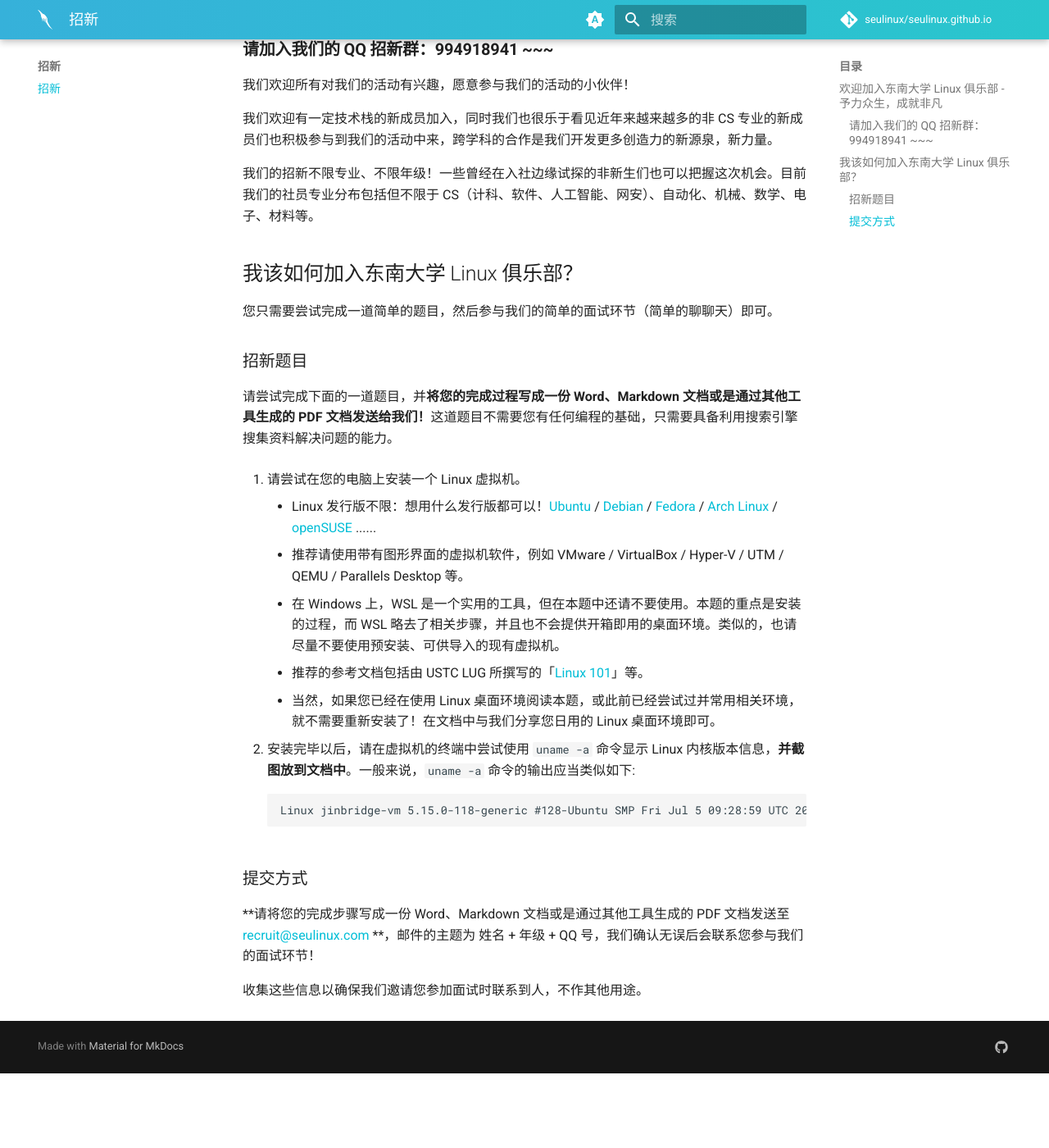
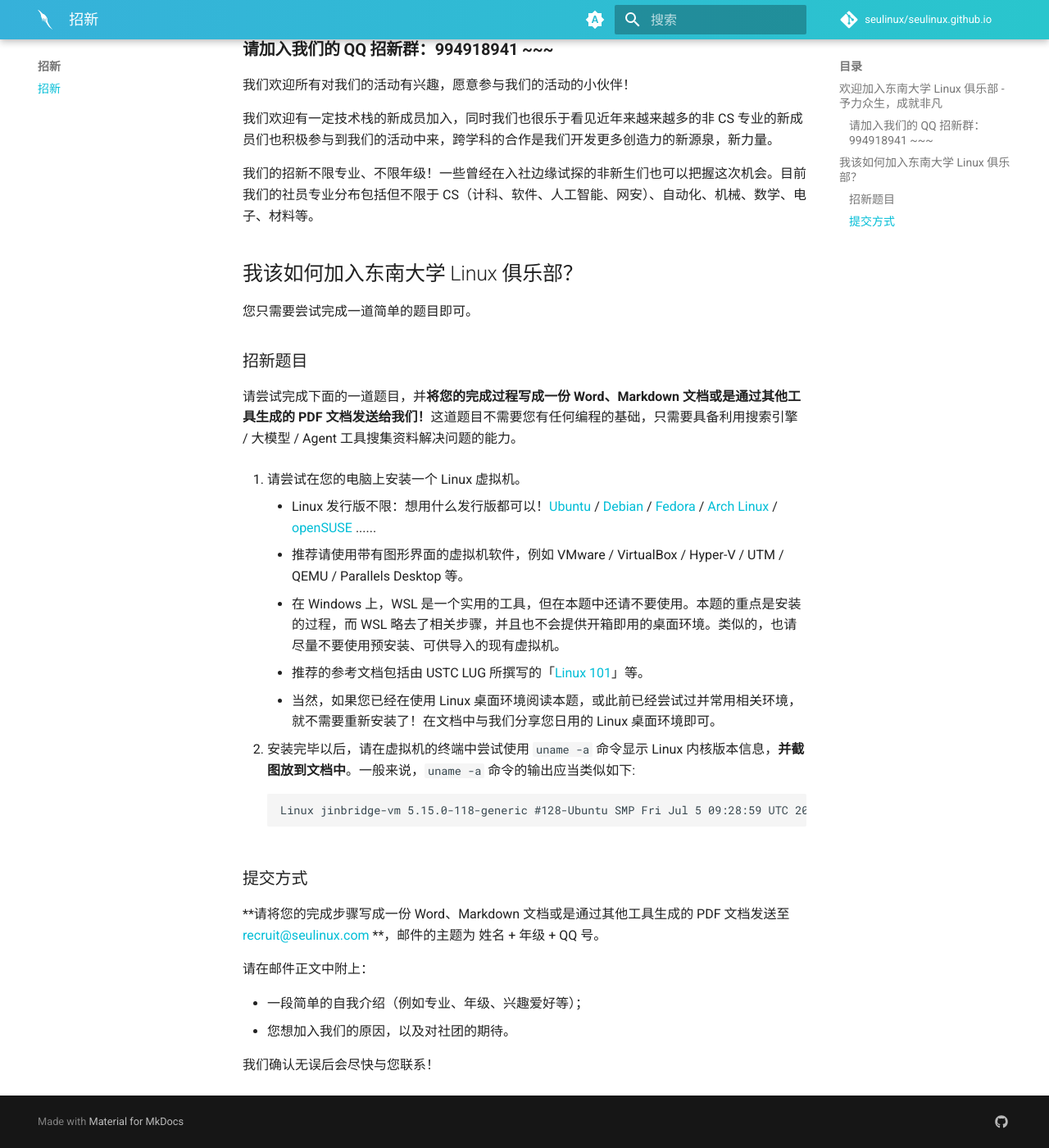
Before and after one commit to seulinux/seulinux.github.io, an MkDocs documentation site: the page built from docs/recruit.md, in a window 1280 px wide and 1400 px high, scrolled down 234 px. Shown: the whole window at 82% size. Built offline with MkDocs 1.6.1 and Material for MkDocs 9.7.7, drawn with Linux system fonts in a browser that asks for light colours; comment, search, counter and statistics services are not loaded; before the commit the page ends 1543 px from its top, so only the background shows below that.

Commit message:
feat(recruit): remove interview and update application email

```diff
--- a/docs/recruit.md
+++ b/docs/recruit.md
@@ -12,11 +12,11 @@
 
 ## 我该如何加入东南大学 Linux 俱乐部？
 
-您只需要尝试完成一道简单的题目，然后参与我们的简单的面试环节（简单的聊聊天）即可。
+您只需要尝试完成一道简单的题目即可。
 
 ### 招新题目
 
-请尝试完成下面的一道题目，并**将您的完成过程写成一份 Word、Markdown 文档或是通过其他工具生成的 PDF 文档发送给我们！**这道题目不需要您有任何编程的基础，只需要具备利用搜索引擎搜集资料解决问题的能力。
+请尝试完成下面的一道题目，并**将您的完成过程写成一份 Word、Markdown 文档或是通过其他工具生成的 PDF 文档发送给我们！**这道题目不需要您有任何编程的基础，只需要具备利用搜索引擎 / 大模型 / Agent 工具搜集资料解决问题的能力。
 
 1. 请尝试在您的电脑上安装一个 Linux 虚拟机。
 
@@ -34,6 +34,11 @@
 
 ### 提交方式
 
-**请将您的完成步骤写成一份 Word、Markdown 文档或是通过其他工具生成的 PDF 文档发送至 [recruit@seulinux.com](mailto:recruit@seulinux.com) **，邮件的主题为 姓名 + 年级 + QQ 号，我们确认无误后会联系您参与我们的面试环节！
+**请将您的完成步骤写成一份 Word、Markdown 文档或是通过其他工具生成的 PDF 文档发送至 [recruit@seulinux.com](mailto:recruit@seulinux.com) **，邮件的主题为 姓名 + 年级 + QQ 号。
 
-收集这些信息以确保我们邀请您参加面试时联系到人，不作其他用途。
+请在邮件正文中附上：
+
+- 一段简单的自我介绍（例如专业、年级、兴趣爱好等）；
+- 您想加入我们的原因，以及对社团的期待。
+
+我们确认无误后会尽快与您联系！
```
